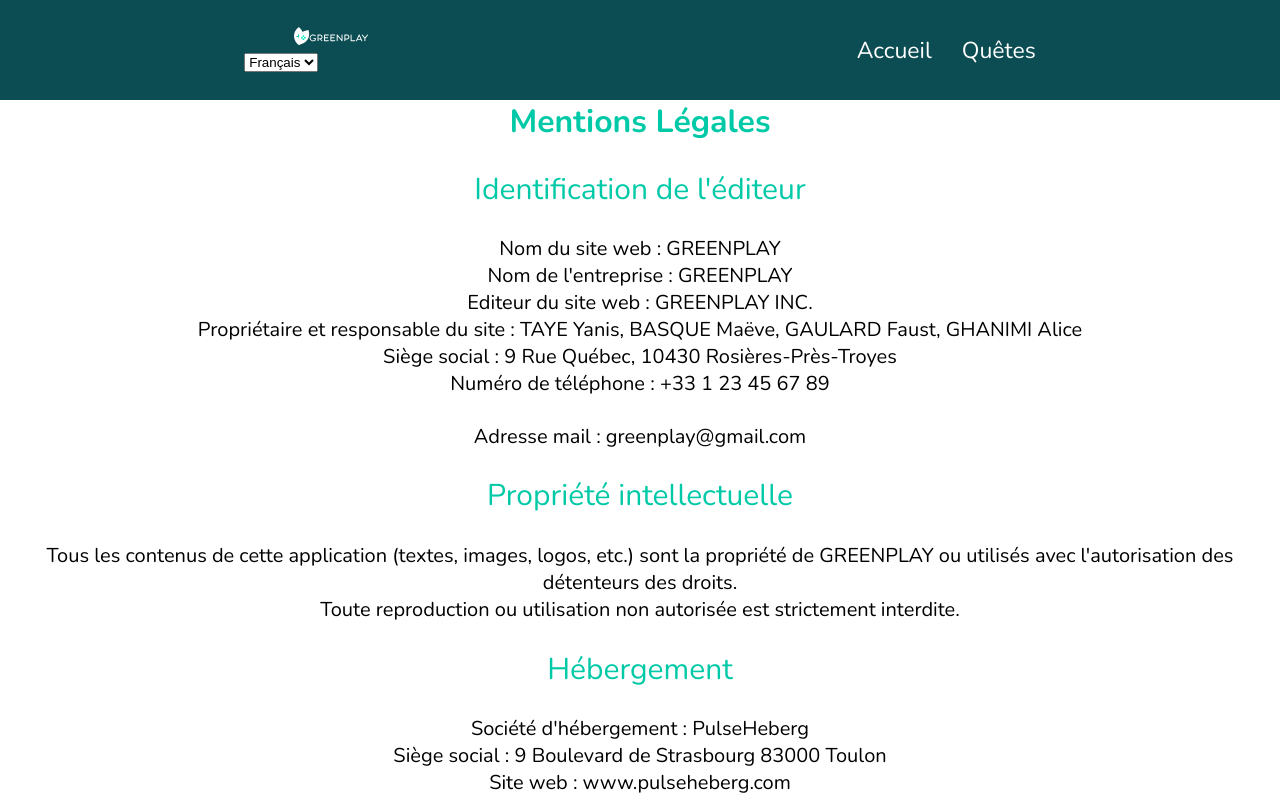
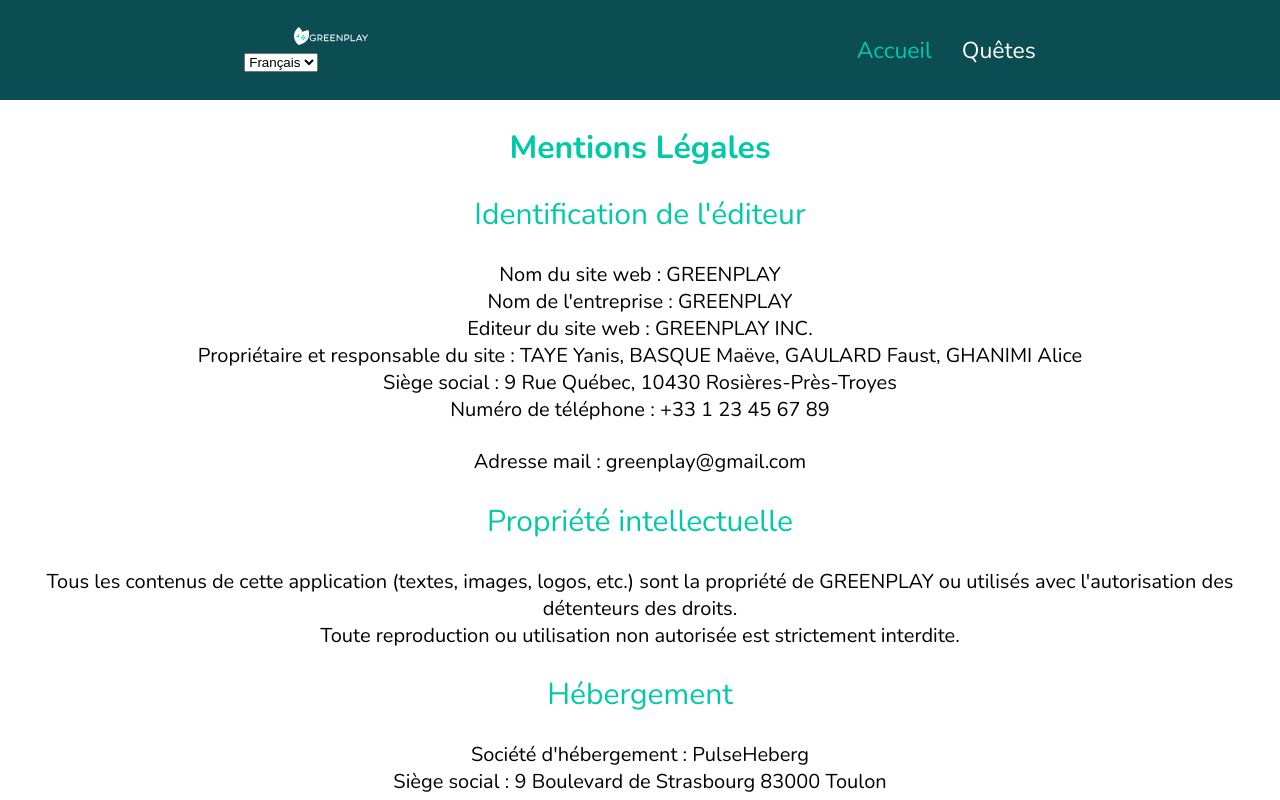
Before and after one commit to AliceGH-mmi22g02/SAE401, a Vue app: page /Mentions in a window 1280 px wide. In both pictures the pointer is over the link "Accueil". Shown: the top 800 px of the page. Built offline with nearby package versions, Linux system fonts and the light colour scheme.

Commit message:
finalisation SASS Mentions + hover header

```diff
--- a/src/assets/css/_layout.scss
+++ b/src/assets/css/_layout.scss
@@ -33,6 +33,9 @@
         font-family: $font-primary;
         text-decoration: none;
         font-size: 23px;
+        &:hover{
+          @extend %hover_dark_background;
+        }
       }
     }
   }
--- a/src/assets/css/scss_page/_mentions.scss
+++ b/src/assets/css/scss_page/_mentions.scss
@@ -5,6 +5,7 @@
   font-family: $font-primary;
 
   h1 {
+    margin-top: 2%;
     color: $primary-color2;
     font-weight: $font-bold;
   }
```
